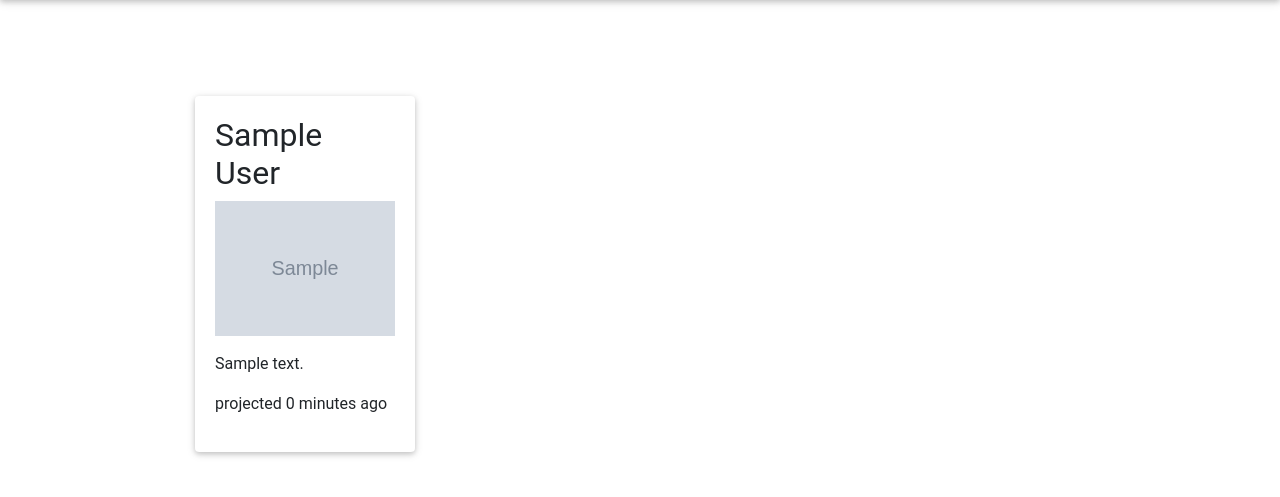
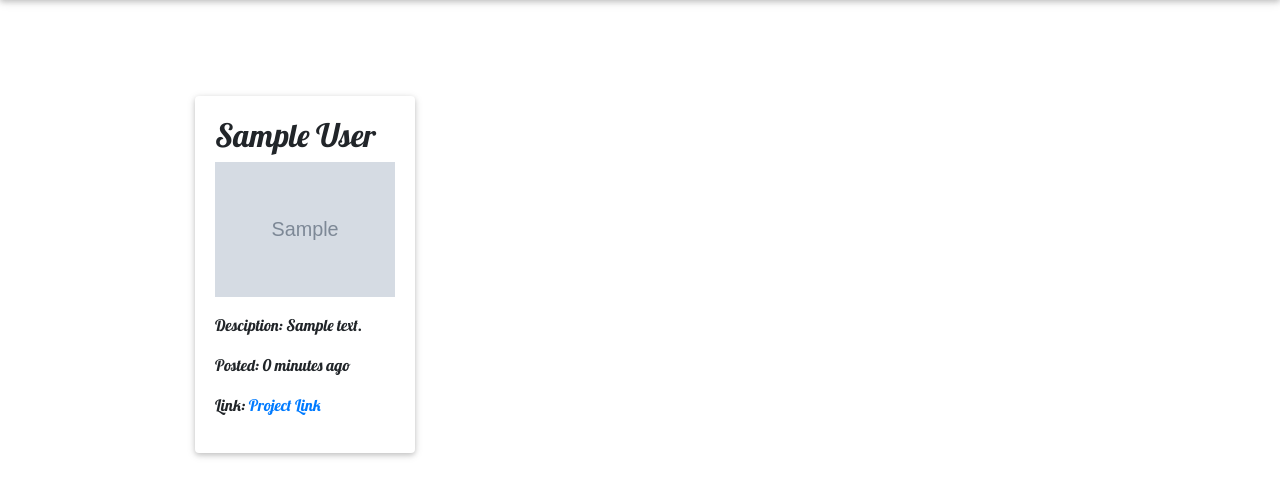
Before and after one commit to IreneMercy/Project-Review, a Django app: template Awards/templates/search.html in a window 1280 px wide. Shown: the part 58-555 px from the top of the page. Run offline with Django 3.2, Linux system fonts and the light colour scheme; the template is opened without the code that fills it: most values are stand-ins (such as "Sample title", 1, 10 or a date in 2020); grey boxes marked "Sample" are stand-in pictures; some libraries are stand-ins or nearby versions.

Commit message:
add else message when the project is not found

```diff
--- a/Awards/templates/search.html
+++ b/Awards/templates/search.html
@@ -4,7 +4,7 @@
 {% block content %}
 <br><br>
 <br><br>
-<div class="container ">
+<div class="container content">
   <div class="row">
 
   <div class="row">
@@ -17,12 +17,16 @@
             <div class="card-body">
               <h2>{{project.author}}</h2>
               <img class="w-100" src="{{project.image.url}}" alt="projects">
-              <p class="mt-3">{{project.description}}</p>
-              <p>projected {{project.created_date|timesince}} ago</p>
+              <p class="mt-3">Desciption: {{project.description}}</p>
+              <p>Posted: {{project.created_date|timesince}} ago</p>
+              <p>Link:  <a href="{{project.link}} ">Project Link</a> </p>
+
             </div>
           </div>
         </div>
       {% endfor %}
+      {% else %}
+        <h5>No projects found with that title</h5>
       {% endif %}
   </div>
 </div>
```
